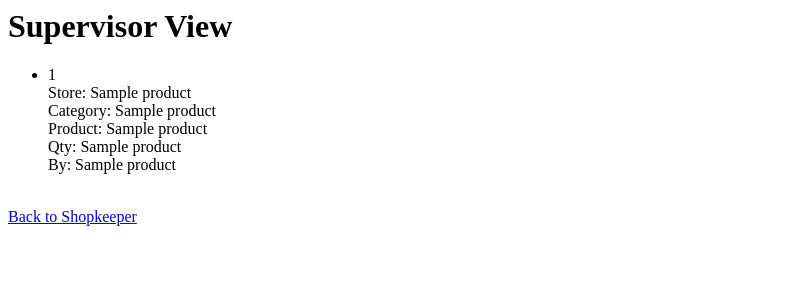
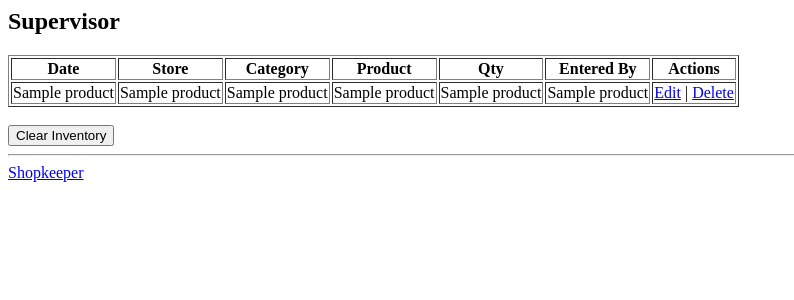
Before and after one commit to hetshah8100/inventory-system, a Flask app: template templates/supervisor.html in a window 1280 px wide. Shown: the top 300 px of the page, without its empty margins (0-794 px from the left). Run offline with Flask 3, Linux system fonts and the light colour scheme; the template is opened without the code that fills it: most values are stand-ins (such as "Sample title", 1, 10 or a date in 2020); some libraries are stand-ins or nearby versions.

Commit message:
Update supervisor.html

```diff
--- a/templates/supervisor.html
+++ b/templates/supervisor.html
@@ -1,16 +1,31 @@
-<h1>Supervisor View</h1>
+<h2>Supervisor</h2>
 
-<ul>
+<table border="1">
+<tr>
+    <th>Date</th><th>Store</th><th>Category</th><th>Product</th>
+    <th>Qty</th><th>Entered By</th><th>Actions</th>
+</tr>
+
 {% for p in products %}
-<li>
-{{ p[0] }}<br>
-Store: {{ p[1] }}<br>
-Category: {{ p[2] }}<br>
-Product: {{ p[3] }}<br>
-Qty: {{ p[4] }}<br>
-By: {{ p[5] }}
-</li><br>
+<tr>
+    <td>{{ p[1] }}</td>
+    <td>{{ p[2] }}</td>
+    <td>{{ p[3] }}</td>
+    <td>{{ p[4] }}</td>
+    <td>{{ p[5] }}</td>
+    <td>{{ p[6] }}</td>
+    <td>
+        <a href="/edit/{{ p[0] }}">Edit</a> |
+        <a href="/delete/{{ p[0] }}" onclick="return confirm('Delete?')">Delete</a>
+    </td>
+</tr>
 {% endfor %}
-</ul>
+</table>
 
-<a href="/">Back to Shopkeeper</a>
+<br>
+<a href="/clear_inventory" onclick="return confirm('Clear ALL inventory?')">
+<button>Clear Inventory</button>
+</a>
+
+<hr>
+<a href="/">Shopkeeper</a>
```
